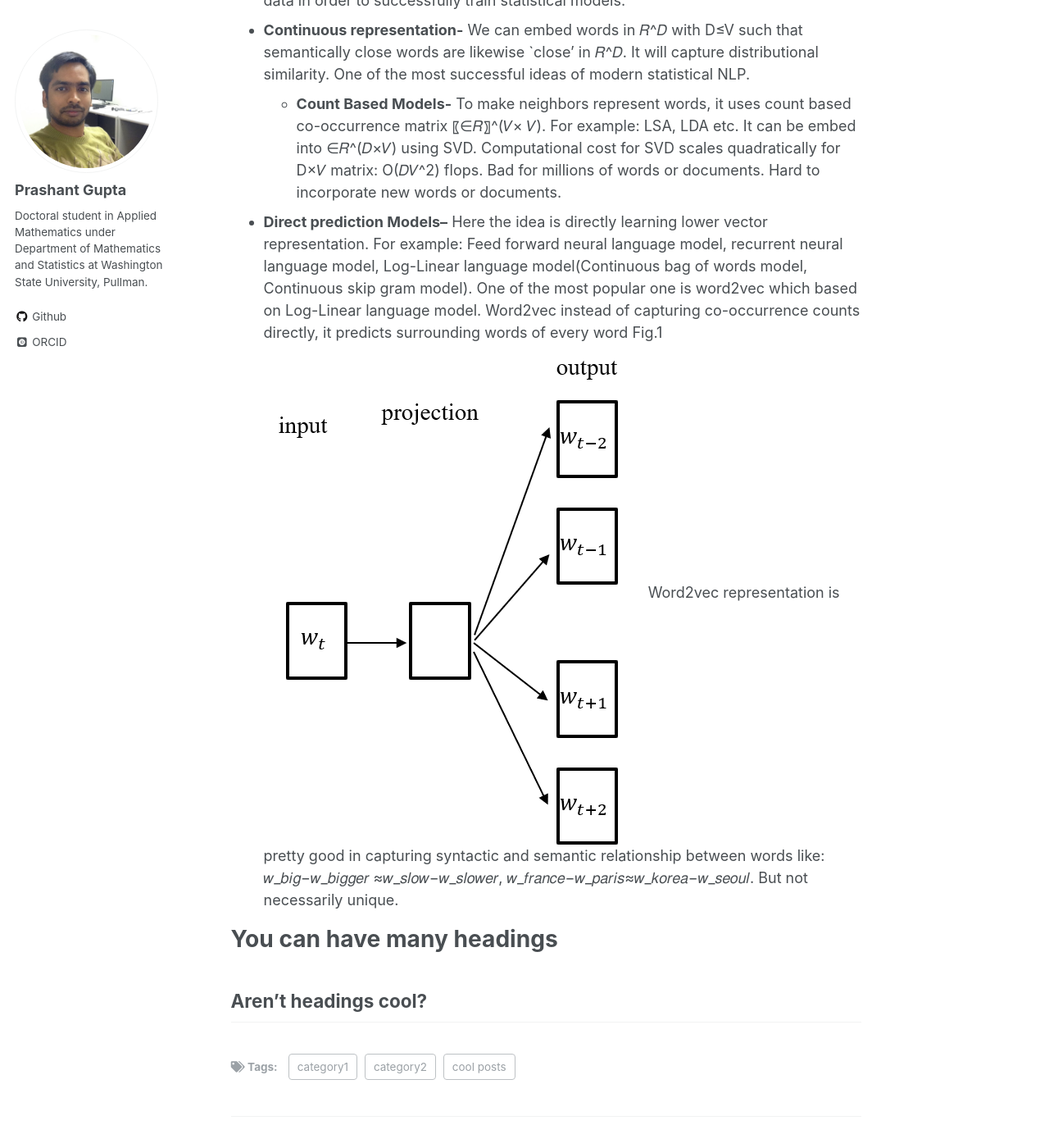
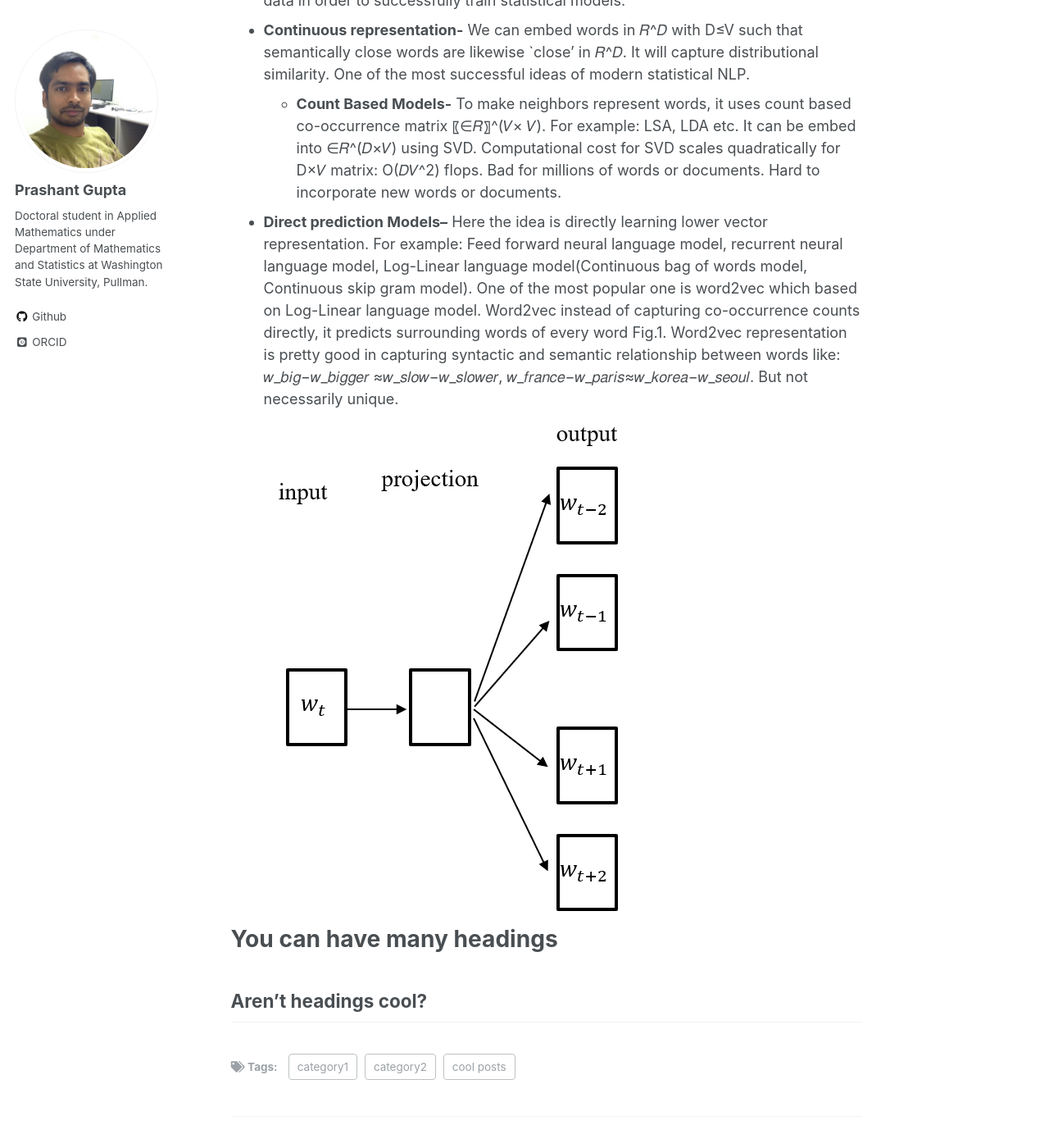
Before and after one commit to pragup/pragup.github.io, a Jekyll site: the page built from _posts/2017-04-23-Sentence-Classification.md, in a window 1280 px wide and 1400 px high, scrolled down 1090 px. Shown: the whole window at 82% size. Built offline with Jekyll 4.4.1, drawn with Linux system fonts in a browser that asks for light colours; some web fonts are replaced.

Commit message:
no message

```diff
--- a/_posts/2017-04-23-Sentence-Classification.md
+++ b/_posts/2017-04-23-Sentence-Classification.md
@@ -27,8 +27,8 @@
 * **Discrete representation-** The vast majority of statistical NLP work regards, words as atomic symbols: hotel, conference, motel . In vector space terms, this is a vector with one 1 and everything else is zeroes. Every word is orthogonal to one another like 𝑤_ℎ𝑜𝑡𝑒𝑙 . 𝑤_𝑚𝑜𝑡𝑒𝑙  =0. Hence word similarity is not captured. Representing words as atomic symbols, leads to data sparsity, and usually means that we may need more data in order to successfully train statistical models.
 * **Continuous representation-** We can embed words in 𝑅^𝐷 with D≤V such that semantically close words are likewise `close' in 𝑅^𝐷. It will capture distributional similarity. One of the most successful ideas of modern statistical NLP.
 	* **Count Based Models-** To make  neighbors  represent words, it uses count based co-occurrence matrix 〖∈𝑅〗^(𝑉× 𝑉). For example: LSA, LDA etc. It can be embed into ∈𝑅^(𝐷×𝑉)  using SVD. Computational cost for SVD scales quadratically for D×𝑉 matrix: O(𝐷𝑉^2) flops. Bad for millions of words or documents. Hard to incorporate new words or documents.
-* **Direct prediction Models–** Here the idea is directly learning lower vector representation. For example: Feed forward neural language model, recurrent neural language model, Log-Linear language model(Continuous bag of words model, Continuous skip gram model). One of the most popular one is word2vec which based on Log-Linear language model. Word2vec instead of capturing co-occurrence counts directly, it predicts surrounding words of every word Fig.1 ![First Figure 1]( https://pragup.github.io/images/Sentence-Classification-Figure_1.png ) Word2vec representation is pretty good in capturing syntactic  and semantic relationship between words like: 𝑤_𝑏𝑖𝑔−𝑤_𝑏𝑖𝑔𝑔𝑒𝑟  ≈𝑤_𝑠𝑙𝑜𝑤−𝑤_𝑠𝑙𝑜𝑤𝑒𝑟, 𝑤_𝑓𝑟𝑎𝑛𝑐𝑒−𝑤_𝑝𝑎𝑟𝑖𝑠≈𝑤_𝑘𝑜𝑟𝑒𝑎−𝑤_𝑠𝑒𝑜𝑢𝑙. But not necessarily unique.
-
+* **Direct prediction Models–** Here the idea is directly learning lower vector representation. For example: Feed forward neural language model, recurrent neural language model, Log-Linear language model(Continuous bag of words model, Continuous skip gram model). One of the most popular one is word2vec which based on Log-Linear language model. Word2vec instead of capturing co-occurrence counts directly, it predicts surrounding words of every word Fig.1. Word2vec representation is pretty good in capturing syntactic  and semantic relationship between words like: 𝑤_𝑏𝑖𝑔−𝑤_𝑏𝑖𝑔𝑔𝑒𝑟  ≈𝑤_𝑠𝑙𝑜𝑤−𝑤_𝑠𝑙𝑜𝑤𝑒𝑟, 𝑤_𝑓𝑟𝑎𝑛𝑐𝑒−𝑤_𝑝𝑎𝑟𝑖𝑠≈𝑤_𝑘𝑜𝑟𝑒𝑎−𝑤_𝑠𝑒𝑜𝑢𝑙. But not necessarily unique.
+![First Figure 1]( https://pragup.github.io/images/Sentence-Classification-Figure_1.png )
 
 You can have many headings
 ======
```
